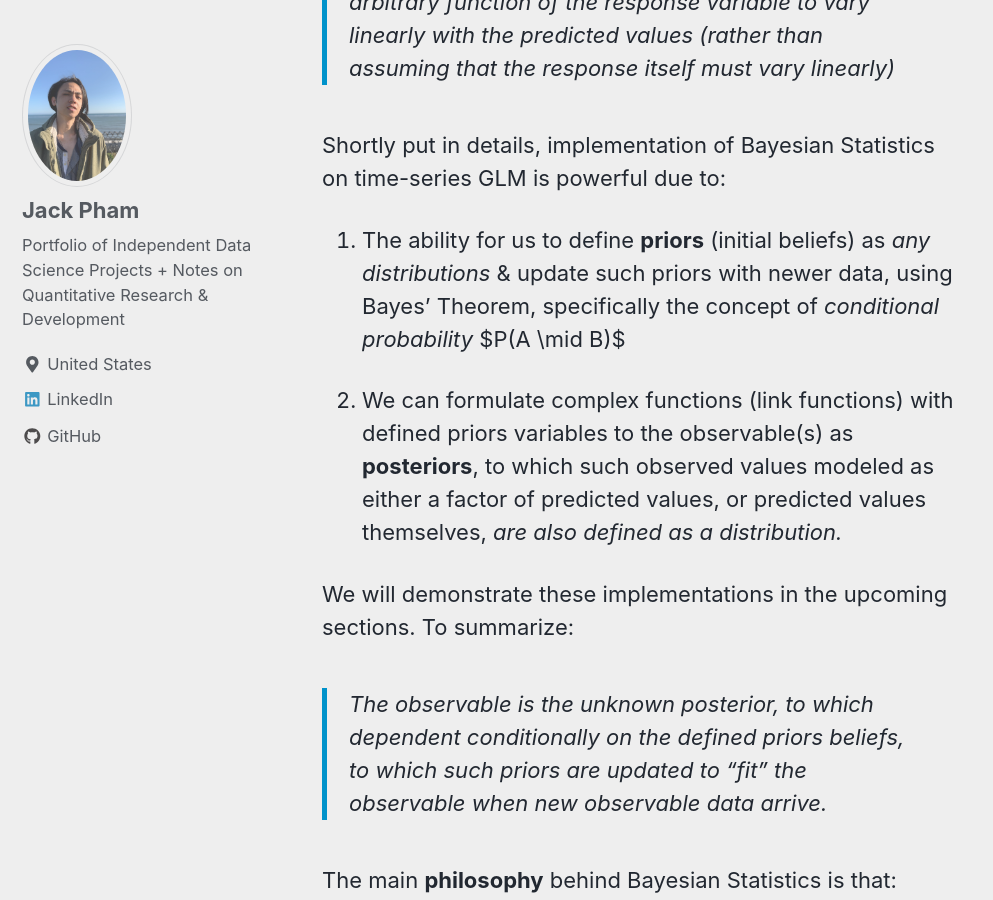
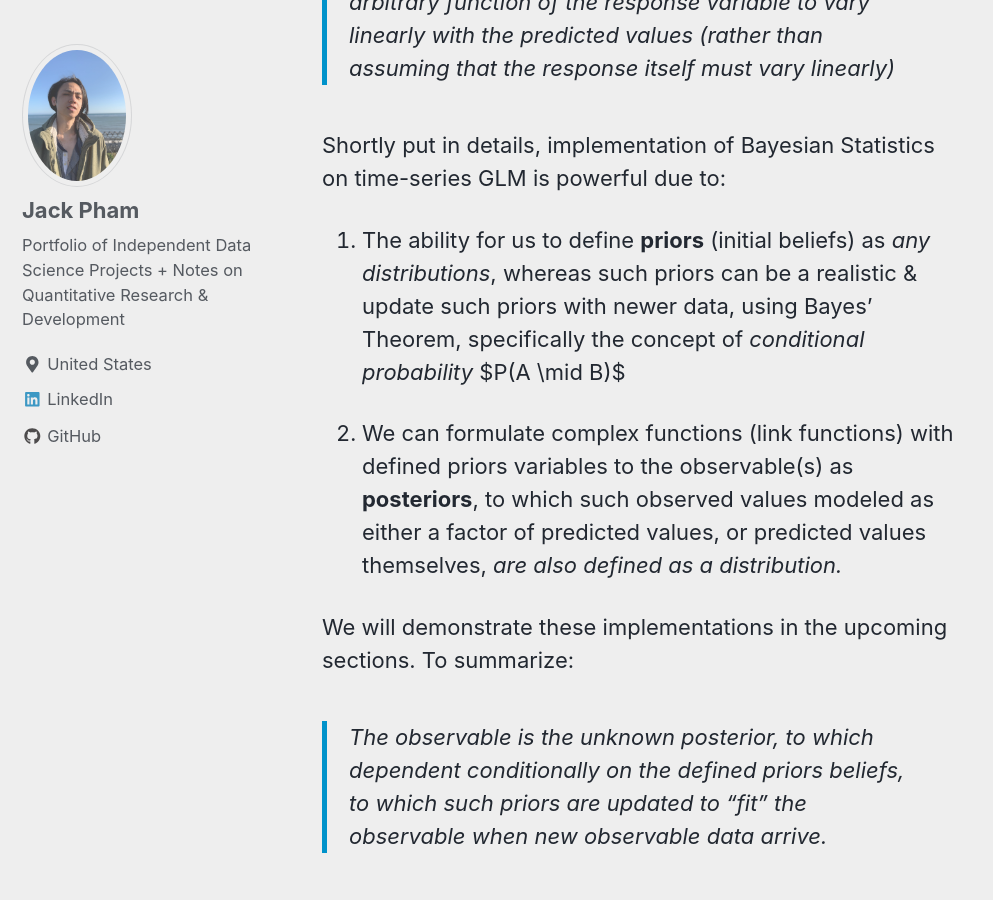
Before and after one commit to jp-quant/jp-quant.github.io, a Jekyll site: the page built from _posts/2020-09-01-fbprophet_bayesian_glm.md, in a window 1280 px wide and 900 px high, scrolled down 5140 px. Shown: the whole window, without its empty margins (0-993 px from the left). Built offline with Jekyll 4.4.1, drawn with Linux system fonts in a browser that asks for light colours; nearby versions of some CDN libraries; part of the change alters nothing that is shown.

Commit message:
_posts/2020-09-01-fbprophet_bayesian_glm.md updated from https://stackedit.io/

```diff
--- a/_posts/2020-09-01-fbprophet_bayesian_glm.md
+++ b/_posts/2020-09-01-fbprophet_bayesian_glm.md
@@ -83,7 +83,7 @@ Recalling from above:
 
 Shortly put in details, implementation of Bayesian Statistics on time-series GLM is powerful due to:
 
-1. The ability for us to define **priors** (initial beliefs) as *any distributions* & update such priors with newer data, using Bayes' Theorem, specifically the concept of *conditional probability* $P(A \mid B)$
+1. The ability for us to define **priors** (initial beliefs) as *any distributions*, whereas such priors can be a realistic  & update such priors with newer data, using Bayes' Theorem, specifically the concept of *conditional probability* $P(A \mid B)$
 
 2. We can formulate complex functions (link functions) with defined priors variables to the observable(s) as **posteriors**, to which such observed values modeled as either a factor of predicted values, or predicted values themselves, *are also defined as a distribution.*
 
@@ -99,7 +99,7 @@ The main **philosophy** behind Bayesian Statistics is that:
 
 
 <!--stackedit_data:
-eyJoaXN0b3J5IjpbMTY4MzU1MjM4OSw0ODI0MTQ5MjQsMTEwNj
-Q2MDQxNSwxNzMwNDI3NzkxLDEwOTg5OTM0NDAsLTE2NDA1NTc4
-MjUsLTk5NTM1NDc0OCwtMTEzNTcyMDU0MF19
+eyJoaXN0b3J5IjpbLTQ5OTgwNzc4LDQ4MjQxNDkyNCwxMTA2ND
+YwNDE1LDE3MzA0Mjc3OTEsMTA5ODk5MzQ0MCwtMTY0MDU1Nzgy
+NSwtOTk1MzU0NzQ4LC0xMTM1NzIwNTQwXX0=
 -->
```
